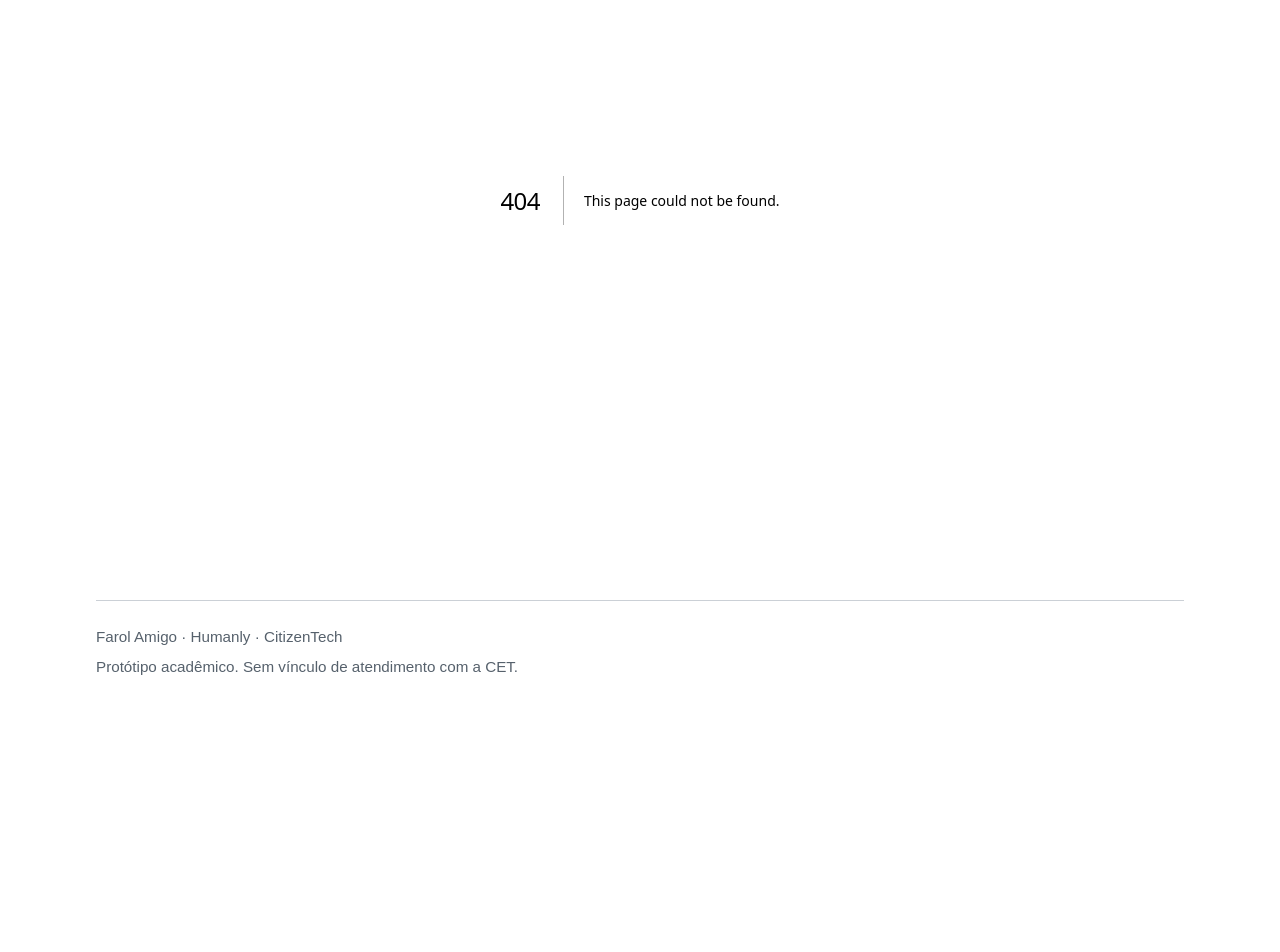
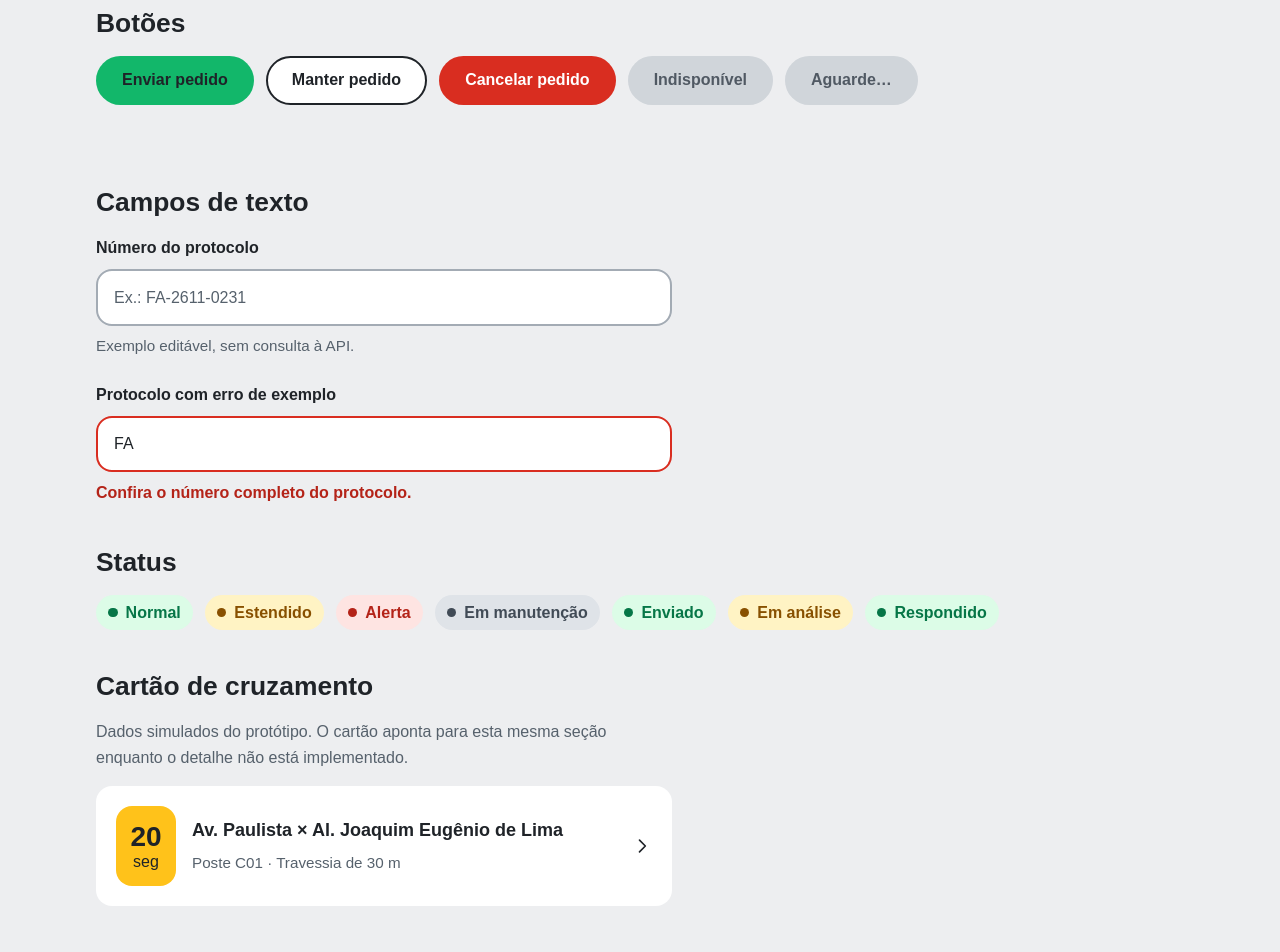
Before and after one commit to Humanly-GlobalSolution/FrontEnd-WebDev, a Next.js app: page /componentes in a window 1280 px wide. Before the commit this address had no page. Shown: the part 300-1252 px from the top of the page. Before the commit the page ends 1011 px from the top, so only its background shows below. Built offline with nearby package versions, Linux system fonts and the light colour scheme; a web font is replaced by a local one.

Commit message:
feat: adicionando componentes de interface

```diff
--- /dev/null
+++ b/src/app/componentes/page.tsx
@@ -0,0 +1,54 @@
+"use client";
+
+import { useState } from "react";
+import { Button } from "@/components/Button";
+import { CrossingCard } from "@/components/CrossingCard";
+import { StatusBadge } from "@/components/StatusBadge";
+import { TextField } from "@/components/TextField";
+
+export default function ComponentsPage() {
+  const [protocol, setProtocol] = useState("");
+  const [feedback, setFeedback] = useState("");
+
+  return (
+    <main id="conteudo" tabIndex={-1} className="site-width component-preview">
+      <h1>Componentes do Farol Amigo</h1>
+      <p className="preview-description">Área de demonstração da interface. Os dados são exemplos e nenhum pedido será enviado.</p>
+
+      <section aria-labelledby="buttons-title">
+        <h2 id="buttons-title">Botões</h2>
+        <div className="preview-row">
+          <Button onClick={() => setFeedback("Botão acionado. Esta é apenas uma demonstração.")}>Enviar pedido</Button>
+          <Button variant="secondary" onClick={() => setFeedback("Pedido de exemplo mantido.")}>Manter pedido</Button>
+          <Button variant="danger" onClick={() => setFeedback("Nenhum registro foi excluído nesta demonstração.")}>Cancelar pedido</Button>
+          <Button disabled>Indisponível</Button>
+          <Button loading>Enviar pedido</Button>
+        </div>
+        <p className="preview-feedback" role="status">{feedback}</p>
+      </section>
+
+      <section aria-labelledby="fields-title">
+        <h2 id="fields-title">Campos de texto</h2>
+        <div className="preview-fields">
+          <TextField label="Número do protocolo" placeholder="Ex.: FA-2611-0231" hint="Exemplo editável, sem consulta à API." value={protocol} onChange={(event) => setProtocol(event.target.value)} />
+          <TextField label="Protocolo com erro de exemplo" defaultValue="FA" error="Confira o número completo do protocolo." />
+        </div>
+      </section>
+
+      <section aria-labelledby="status-title">
+        <h2 id="status-title">Status</h2>
+        <div className="preview-row">
+          <StatusBadge status="normal" /><StatusBadge status="extended" />
+          <StatusBadge status="alert" /><StatusBadge status="maintenance" />
+          <StatusBadge status="sent" /><StatusBadge status="reviewing" /><StatusBadge status="answered" />
+        </div>
+      </section>
+
+      <section id="cruzamento-exemplo" aria-labelledby="crossing-title">
+        <h2 id="crossing-title">Cartão de cruzamento</h2>
+        <p className="preview-description">Dados simulados do protótipo. O cartão aponta para esta mesma seção enquanto o detalhe não está implementado.</p>
+        <CrossingCard code="C01" address="Av. Paulista × Al. Joaquim Eugênio de Lima" width={30} currentSeconds={20} href="#cruzamento-exemplo" />
+      </section>
+    </main>
+  );
+}
--- a/src/app/globals.css
+++ b/src/app/globals.css
@@ -44,6 +44,45 @@ h2 { max-width: 30ch; font-size: 1.65rem; font-weight: 700; line-height: 1.25; t
 .site-footer { padding-block: 1.5rem 2rem; border-top: 1px solid #cbd0d6; font-size: 0.95rem; color: var(--color-muted); }
 .site-footer p + p { margin-top: 0.35rem; }
 
+.button { display: inline-flex; align-items: center; justify-content: center; min-height: 3rem; padding: 0.75rem 1.5rem; border: 2px solid transparent; border-radius: 999px; font-weight: 700; line-height: 1.3; text-align: center; }
+.button-primary { background: var(--color-signal); color: var(--color-asphalt); }
+.button-primary:hover:not(:disabled) { background: #0fa45f; }
+.button-secondary { background: white; color: var(--color-asphalt); border-color: var(--color-asphalt); }
+.button-secondary:hover:not(:disabled) { background: #e1e4e8; }
+.button-danger { background: var(--color-danger); color: white; }
+.button-danger:hover:not(:disabled) { background: #b42318; }
+.button:disabled { background: #d0d5da; color: #505963; cursor: not-allowed; }
+.button[aria-busy="true"] { cursor: progress; }
+.field { display: grid; gap: 0.5rem; }
+.field label { font-weight: 700; }
+.text-input { width: 100%; min-width: 0; min-height: 3.25rem; padding: 0.85rem 1rem; border: 2px solid #a3abb4; border-radius: 1rem; background: white; color: var(--color-asphalt); caret-color: var(--color-asphalt); }
+.text-input::placeholder { color: var(--color-muted); opacity: 1; }
+.text-input[aria-invalid="true"] { border-color: var(--color-danger); }
+.field-hint { color: var(--color-muted); font-size: 0.95rem; }
+.field-error { color: #b42318; font-weight: 700; }
+.status-badge { display: inline-flex; align-items: center; gap: 0.5rem; width: fit-content; padding: 0.3rem 0.75rem; border-radius: 999px; font-weight: 700; }
+.status-dot { width: 0.6rem; height: 0.6rem; flex: none; border-radius: 50%; background: currentColor; }
+.status-normal, .status-sent, .status-answered { background: #dcfce7; color: #067647; }
+.status-extended, .status-reviewing { background: #fff3c4; color: #885000; }
+.status-alert { background: #fee4e2; color: #b42318; }
+.status-maintenance { background: #dfe3e8; color: #414b56; }
+.crossing-card { display: flex; align-items: center; gap: 1rem; max-width: 36rem; padding: 1.25rem; border-radius: 1rem; background: white; color: var(--color-asphalt); text-decoration: none; }
+.crossing-card:hover { background: #f9fafb; }
+.crossing-time { display: grid; justify-items: center; align-content: center; flex: none; min-width: 3.75rem; min-height: 5rem; padding: 0.5rem; border-radius: 1rem; background: var(--color-road); line-height: 1.15; font-variant-numeric: tabular-nums; }
+.crossing-time strong { font-size: 1.75rem; }
+.crossing-description { display: grid; gap: 0.5rem; min-width: 0; overflow-wrap: anywhere; }
+.crossing-description strong { font-size: 1.125rem; line-height: 1.4; }
+.crossing-description > span { font-size: 0.95rem; color: var(--color-muted); }
+.crossing-arrow { width: 1.25rem; height: 1.25rem; flex: none; margin-left: auto; }
+.component-preview { padding-block: 3rem 4rem; }
+.component-preview h1 { font-size: clamp(2rem, 4vw, 3rem); max-width: 25ch; }
+.component-preview section { margin-top: 2.5rem; }
+.component-preview h2 { margin-bottom: 1rem; }
+.preview-description { max-width: 65ch; margin-block: 1rem; color: var(--color-muted); }
+.preview-row { display: flex; flex-wrap: wrap; gap: 0.75rem; }
+.preview-fields { display: grid; gap: 1.5rem; max-width: 36rem; }
+.preview-feedback { min-height: 1.6em; margin-top: 1rem; color: var(--color-muted); }
+
 @media (max-width: 40rem) {
   .header-content { padding-block: 1.5rem 1rem; flex-wrap: wrap; }
   .brand { font-size: 1.4rem; gap: 0.5rem; }
--- /dev/null
+++ b/src/components/Button.tsx
@@ -0,0 +1,14 @@
+import type { ButtonHTMLAttributes } from "react";
+
+type ButtonProps = ButtonHTMLAttributes<HTMLButtonElement> & {
+  variant?: "primary" | "secondary" | "danger";
+  loading?: boolean;
+};
+
+export function Button({ variant = "primary", loading = false, disabled, children, className = "", type = "button", ...props }: ButtonProps) {
+  return (
+    <button {...props} type={type} className={`button button-${variant} ${className}`} disabled={disabled || loading} aria-busy={loading}>
+      {loading ? "Aguarde…" : children}
+    </button>
+  );
+}
--- /dev/null
+++ b/src/components/CrossingCard.tsx
@@ -0,0 +1,24 @@
+import Link from "next/link";
+
+type CrossingCardProps = {
+  code: string;
+  address: string;
+  width: number;
+  currentSeconds: number;
+  href: string;
+};
+
+export function CrossingCard({ code, address, width, currentSeconds, href }: CrossingCardProps) {
+  return (
+    <Link href={href} className="crossing-card">
+      <span className="crossing-time"><strong>{currentSeconds}</strong><span>seg</span></span>
+      <span className="crossing-description">
+        <strong>{address}</strong>
+        <span>Poste {code} · Travessia de {width} m</span>
+      </span>
+      <svg className="crossing-arrow" viewBox="0 0 24 24" fill="none" stroke="currentColor" strokeWidth="2" aria-hidden="true">
+        <path d="m9 5 7 7-7 7" strokeLinecap="round" strokeLinejoin="round" />
+      </svg>
+    </Link>
+  );
+}
--- /dev/null
+++ b/src/components/StatusBadge.tsx
@@ -0,0 +1,18 @@
+const statusLabels = {
+  normal: "Normal",
+  extended: "Estendido",
+  alert: "Alerta",
+  maintenance: "Em manutenção",
+  sent: "Enviado",
+  reviewing: "Em análise",
+  answered: "Respondido",
+} as const;
+
+export function StatusBadge({ status }: { status: keyof typeof statusLabels }) {
+  return (
+    <span className={`status-badge status-${status}`}>
+      <span className="status-dot" aria-hidden="true" />
+      {statusLabels[status]}
+    </span>
+  );
+}
--- /dev/null
+++ b/src/components/TextField.tsx
@@ -0,0 +1,24 @@
+"use client";
+
+import { useId, type InputHTMLAttributes } from "react";
+
+type TextFieldProps = InputHTMLAttributes<HTMLInputElement> & {
+  label: string;
+  hint?: string;
+  error?: string;
+};
+
+export function TextField({ label, hint, error, id, className = "", "aria-describedby": describedBy, ...props }: TextFieldProps) {
+  const generatedId = useId();
+  const inputId = id ?? generatedId;
+  const description = [describedBy, hint ? `${inputId}-hint` : undefined, error ? `${inputId}-error` : undefined].filter(Boolean).join(" ");
+
+  return (
+    <div className="field">
+      <label htmlFor={inputId}>{label}</label>
+      <input {...props} id={inputId} className={`text-input ${className}`} aria-invalid={error ? true : props["aria-invalid"]} aria-describedby={description || undefined} />
+      {hint ? <p id={`${inputId}-hint`} className="field-hint">{hint}</p> : null}
+      {error ? <p id={`${inputId}-error`} className="field-error">{error}</p> : null}
+    </div>
+  );
+}
```
Also changed, not shown: 1 other file (tests, documents, lock files or other folders).
